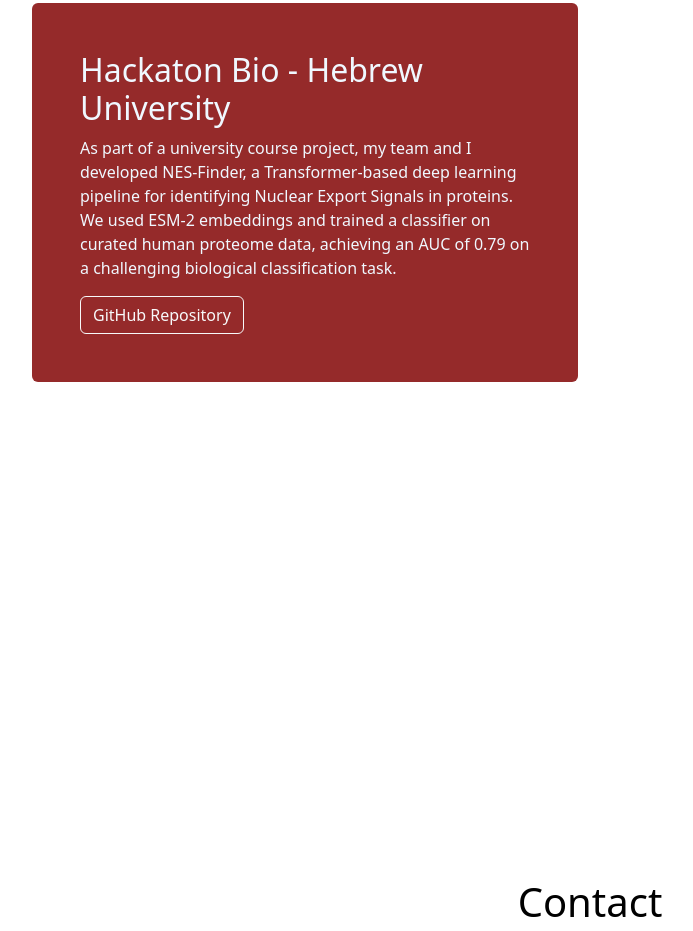
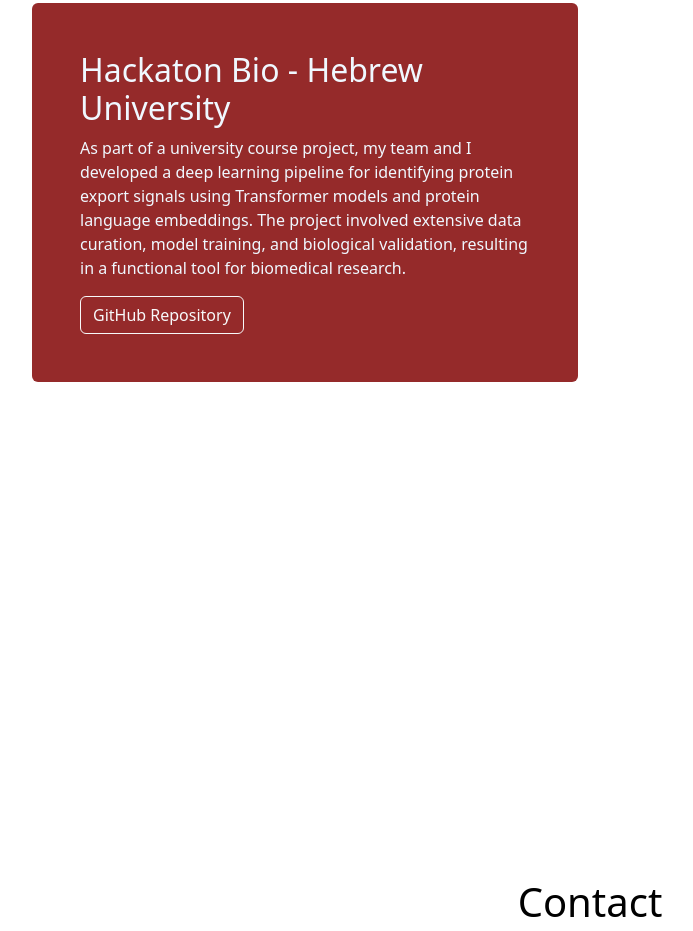
Before and after one commit to shiragelb/personal-website, a plain HTML site: page index.html in a window 1280 px wide. Shown: the part 3469-4400 px from the top of the page, without its empty margins (50-743 px from the left). Drawn offline with nearby package versions, Linux system fonts and the light colour scheme.

Commit message:
"changed the text a bit"

```diff
--- a/index.html
+++ b/index.html
@@ -194,8 +194,7 @@
                     <div class="project-item h-100 p-5 rounded-2 color-white" id="first-item">
                         <h2>Hackaton Bio - Hebrew University</h2>
                         <p>
-                            As part of a university course project, my team and I developed NES-Finder,
-                            a Transformer-based deep learning pipeline for identifying Nuclear Export Signals in proteins. We used ESM-2 embeddings and trained a classifier on curated human proteome data, achieving an AUC of 0.79 on a challenging biological classification task.</p>
+                           As part of a university course project, my team and I developed a deep learning pipeline for identifying protein export signals using Transformer models and protein language embeddings. The project involved extensive data curation, model training, and biological validation, resulting in a functional tool for biomedical research.</p>
                         <a href="https://github.com/shiragelb/Bio-3D-Hackathon-2025" target="_blank"
                             class="btn btn-outline-light">GitHub Repository</a>
                     </div>
```
